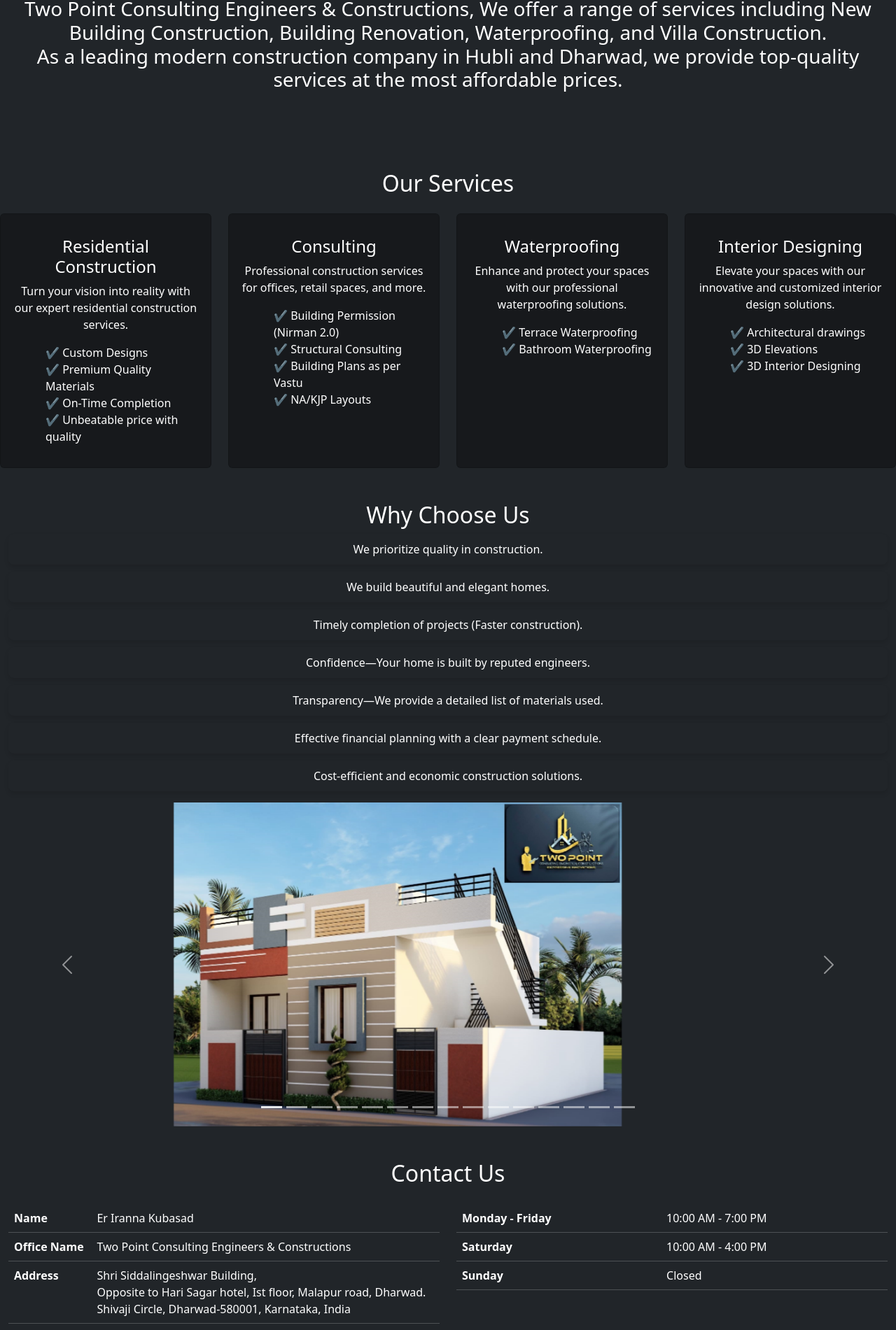
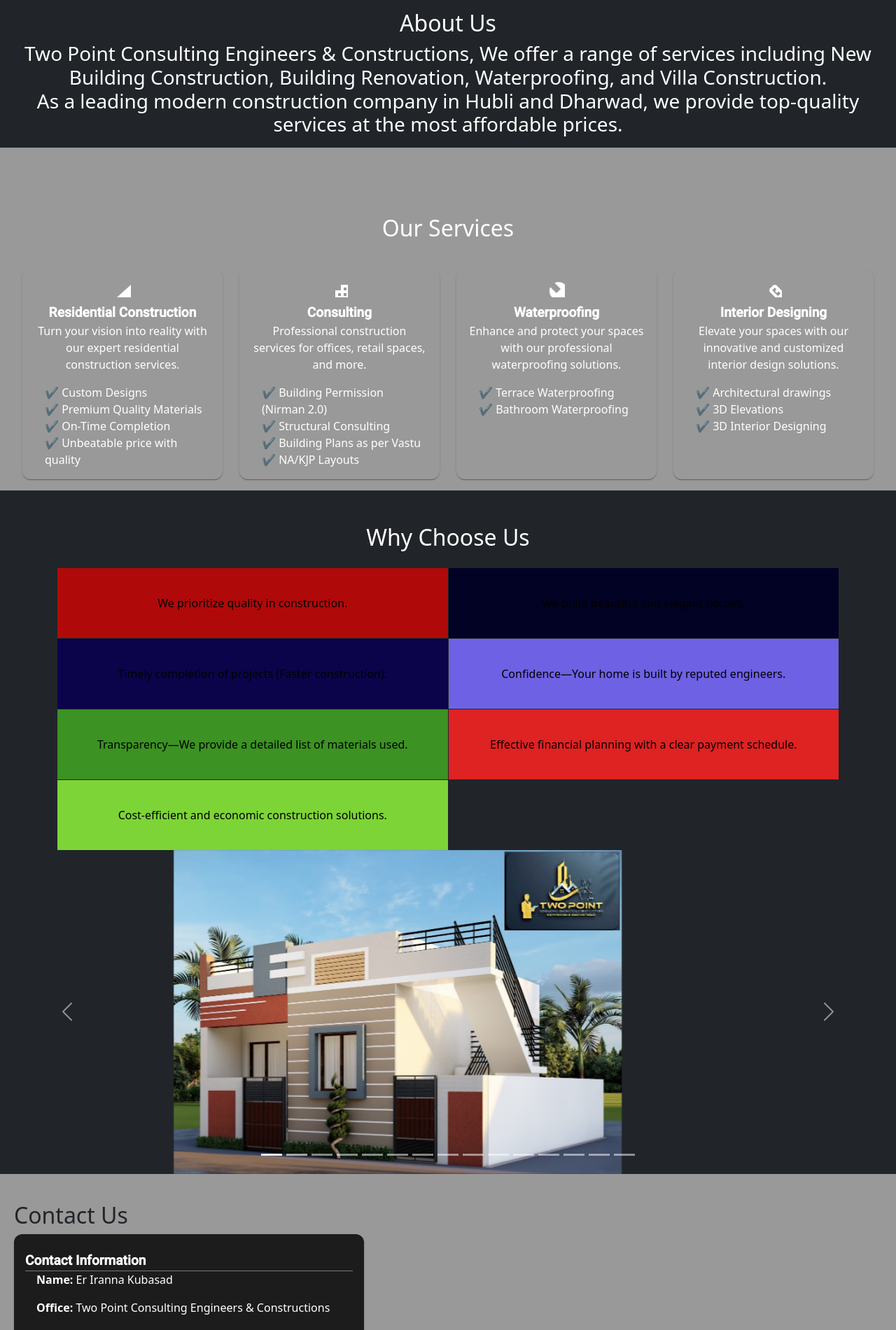
Before and after one commit to anupsharp/TPCSC, an Angular app: page / in a window 1280 px wide. Shown: the part 844-2745 px from the top of the page at 70% size. Built offline with nearby package versions, Linux system fonts and the light colour scheme.

Commit message:
updated with angular material

```diff
--- a/src/app/app.component.css
+++ b/src/app/app.component.css
@@ -74,3 +74,88 @@
     text-align: center;
     font-size: 24px;
   }
+
+  .footer-container {
+  background-color: rgba(0, 0, 0, 0.821);
+  color: rgb(221, 17, 99);
+  padding: 20px;
+  text-align: center;
+}
+
+.footer-content {
+  display: flex;
+  flex-direction: column;
+  align-items: center;
+}
+.footer-links {
+  display: flex;
+  flex-direction: row;
+  justify-content: center;
+  gap: 20px;
+  padding: 10px;
+}
+
+a[mat-list-item] {
+  color: rgb(7, 5, 62);
+  display: flex;
+  align-items: center;
+  gap: 6px;
+  text-decoration: none;
+  padding: 8px 12px;
+  border-radius: 6px;
+  transition: background-color 0.2s ease;
+}
+
+a[mat-list-item]:hover {
+  background-color: rgba(255, 255, 255, 0.1);
+}
+
+.footer-icon {
+  font-size: 1.2rem;
+}
+
+.contact-wrapper {
+  display: flex;
+  justify-content: space-between;
+  flex-direction: row;
+}
+
+.contact-card {
+  background-color: #1c1c1c;
+  color: white;
+  width: 100%;
+  max-width: 500px;
+  padding: 16px;
+}
+
+.card-grid {
+  display: grid;
+  grid-template-columns: repeat(auto-fit, minmax(250px, 1fr));
+  gap: 1.5rem;
+  padding: 1rem 2rem;
+  color: white;
+}
+
+.service-card {
+  background-color: transparent;
+  color: white;
+  height: 100%;
+}
+
+.service-icon {
+  font-size: 48px;
+  margin: auto;
+  display: block;
+  color: white;
+}
+
+mat-card-title {
+  font-size: 1.2rem;
+  font-weight: bold;
+  margin-top: 0.5rem;
+}
+
+ul {
+  padding-left: 1rem;
+  list-style: none;
+}
--- a/src/app/app.component.html
+++ b/src/app/app.component.html
@@ -1,40 +1,11 @@
 <!-- Navbar -->
-<nav class="navbar navbar-expand-lg fixed-top navbar-dark bg-dark text-white">
-  <div class="container-fluid">
-    <a class="navbar-brand pl-5" href="#" title="Two Point Consulting Engineers & Constructions">
-      Two Point Consulting<br>Engineers & Constructions
-    </a>
-    <button class="navbar-toggler" type="button" data-bs-toggle="collapse" data-bs-target="#navbarNav"
-      aria-controls="navbarNav" aria-expanded="false" aria-label="Toggle navigation">
-      <span class="navbar-toggler-icon"></span>
-    </button>
-    <div class="collapse navbar-collapse" id="navbarNav">
-      <ul class="navbar-nav ms-auto">
-        <li class="nav-item">
-          download our broucher <br>
-          <a href="/assets/CATALOGUETPCEC.pdf" download="CATALOGUETPCEC.pdf">
-            here
-          </a>
-        </li>
-        <li class="nav-item">
-          <a class="nav-link d-flex align-items-center" href="tel:+9482539477">
-            <img src="/assets/smartphone-svgrepo-com.svg" width="40px" height="30px" alt="" class="me-2">
-            9482539477
-          </a>
-        </li>
-        <li class="nav-item">
-          <a class="nav-link" href="#about">About</a>
-        </li>
-        <li class="nav-item">
-          <a class="nav-link" href="#services">Services</a>
-        </li>
-        <li class="nav-item">
-          <a class="nav-link" href="#contact">Contact</a>
-        </li>
-      </ul>
-    </div>
-  </div>
-</nav>
+<mat-toolbar color="primary" class="mat-elevation-z4">
+  <span class="pl-3">Two Point Consulting Engineers & Constructions</span>
+  <span class="spacer"></span>
+  <a mat-button routerLink="#about">About</a>
+  <a mat-button routerLink="#services">Services</a>
+  <a mat-button routerLink="#contact">Contact</a>
+</mat-toolbar>
 
 <!-- About Image Section -->
 <section id="aboutImage" class="mt-5">
@@ -97,87 +68,45 @@
 
 <!-- Services Section -->
 
-<section id="services" class="text-white pt-5 bg-dark" style="background-color: rgba(0, 0, 0, 0.4);">
+<section id="services" style="background-color: rgba(0, 0, 0, 0.4); padding-top: 3rem;" class="text-white">
   <h2 class="text-center pb-3 pt-5">Our Services</h2>
-  <div class="row g-4">
-    <div class="col-md-3">
-      <div class="card h-100 text-center p-3 bg-transparent text-white">
-        <i class="bi bi-house-door display-1"></i>
-        <h4 class="mt-3">Residential Construction</h4>
-        <p>Turn your vision into reality with our expert residential construction services.
-        </p>
-        <ul class="list-unstyled text-start ms-5">
-          <li>✔️ Custom Designs</li>
-          <li>✔️ Premium Quality Materials</li>
-          <li>✔️ On-Time Completion</li>
-          <li>✔️ Unbeatable price with quality</li>
+  <div class="card-grid">
+    <mat-card *ngFor="let service of services" class="service-card mat-elevation-z4">
+      <mat-card-header class="justify-content-center">
+        <mat-icon class="service-icon">{{ service.icon }}</mat-icon>
+      </mat-card-header>
+      <mat-card-title class="text-center">{{ service.title }}</mat-card-title>
+      <mat-card-content>
+        <p class="text-center">{{ service.description }}</p>
+        <ul>
+          <li *ngFor="let point of service.points">✔️ {{ point }}</li>
         </ul>
-      </div>
-    </div>
-    <div class="col-md-3">
-      <div class="card h-100 text-center p-3 bg-transparent text-white">
-        <i class="bi bi-building display-1"></i>
-        <h4 class="mt-3">Consulting</h4>
-        <p>Professional construction services for offices, retail spaces, and more.</p>
-        <ul class="list-unstyled text-start ms-5">
-          <li>✔️ Building Permission (Nirman 2.0)</li>
-          <li>✔️ Structural Consulting</li>
-          <li>✔️ Building Plans as per Vastu</li>
-          <li>✔️ NA/KJP Layouts</li>
-        </ul>
-      </div>
-    </div>
-
-    <div class="col-md-3">
-      <div class="card h-100 text-center p-3 bg-transparent text-white">
-        <i class="bi bi-tools display-1"></i>
-        <h4 class="mt-3">Waterproofing</h4>
-        <p>Enhance and protect your spaces with our professional waterproofing solutions.</p>
-        <ul class="list-unstyled text-start ms-5">
-          <li>✔️ Terrace Waterproofing</li>
-          <li>✔️ Bathroom Waterproofing</li>
-        </ul>
-      </div>
-    </div>
-    <div class="col-md-3">
-      <div class="card h-100 text-center p-3 bg-transparent text-white">
-        <i class="bi bi-tools display-1"></i>
-        <h4 class="mt-3">Interior Designing</h4>
-        <p>Elevate your spaces with our innovative and customized interior design solutions.</p>
-        <ul class="list-unstyled text-start ms-5">
-          <li>✔️ Architectural drawings</li>
-          <li>✔️ 3D Elevations</li>
-          <li>✔️ 3D Interior Designing</li>
-        </ul>
-      </div>
-    </div>
+      </mat-card-content>
+    </mat-card>
   </div>
 </section>
 
 <!-- why us section -->
-<section id="Why us" class="section-padding pt-5 bg-dark" style="background-color: rgba(0, 0, 0, 0.4);">
-  <div class="container-fluid text-white text-center">
-    <div class="row g-4 justify-content-center">
-      <div class="col-md-12">
-        <h2 class="text-center">Why Choose Us</h2>
-        <ul class="list-unstyled highlight-list">
-          <li>We prioritize quality in construction.</li>
-          <li>We build beautiful and elegant homes.</li>
-          <li>Timely completion of projects (Faster construction).</li>
-          <li>Confidence—Your home is built by reputed engineers.</li>
-          <li>Transparency—We provide a detailed list of materials used.</li>
-          <li>Effective financial planning with a clear payment schedule.</li>
-          <li>Cost-efficient and economic construction solutions.</li>
-        </ul>
-      </div>
-    </div>
+<section id="why-us" class="section-padding pt-5 bg-dark text-white">
+  <div class="container">
+    <h2 class="text-center mb-4">Why Choose Us</h2>
+    <mat-grid-list cols="4" rowHeight="100px" >
+      <mat-grid-tile *ngFor="let tile of whyUsPoints"
+                     [colspan]="tile.cols"
+                     [rowspan]="tile.rows"
+                     [style.background]="tile.color"
+                     style="padding: 10px; color: black; font-weight: 500;">
+        {{ tile.text }}
+      </mat-grid-tile>
+</mat-grid-list>
   </div>
 </section>
+
 
 <section class="bg-dark">
   <div id="carouselExampleIndicators" class="carousel slide" data-bs-ride="carousel">
     <!-- Indicators -->
-    <div class="carousel-indicators">
+  <div class="carousel-indicators">
       <button type="button" data-bs-target="#carouselExampleIndicators" data-bs-slide-to="0" class="active"
         aria-current="true" aria-label="Slide 1"></button>
       <button type="button" data-bs-target="#carouselExampleIndicators" data-bs-slide-to="1"
@@ -211,7 +140,7 @@
     </div>
 
     <!-- Slides -->
-    <div class="d-flex justify-content-center align-items-center vh-50 ">
+     <div class="d-flex justify-content-center align-items-center vh-50 ">
       <div class="carousel-inner">
         <div class="carousel-item active">
           <img class="d-block w-50  mx-auto" src="/assets/carousalimgaes/1.jpg" alt="Slide 1">
@@ -262,7 +191,7 @@
 
 
       <!-- Controls -->
-      <a class="carousel-control-prev" href="#carouselExampleIndicators" role="button" data-bs-slide="prev">
+ <a class="carousel-control-prev" href="#carouselExampleIndicators" role="button" data-bs-slide="prev">
         <span class="carousel-control-prev-icon" aria-hidden="true"></span>
         <span class="sr-only">Previous</span>
       </a>
@@ -271,106 +200,79 @@
         <span class="sr-only">Next</span>
       </a>
     </div>
+ </div>
+</section>
+
+<!-- Contact Section -->
+
+<section id="contact" style="background-color: rgba(0, 0, 0, 0.4); padding: 40px 20px;">
+  <div class="contact-container">
+    <h2 class="section-title">Contact Us</h2>
+    <div class="contact-grid">
+      <!-- Left Card: Contact Info -->
+      <mat-card class="contact-card mat-elevation-z4">
+        <mat-card-title>Contact Information</mat-card-title>
+        <mat-divider></mat-divider>
+        <mat-card-content>
+          <p><strong>Name:</strong> Er Iranna Kubasad</p>
+          <p><strong>Office:</strong> Two Point Consulting Engineers & Constructions</p>
+          <p><strong>Address:</strong><br>
+            Shri Siddalingeshwar Building,<br>
+            Opposite to Hari Sagar hotel, Ist floor, Malapur road,<br>
+            Shivaji Circle, Dharwad-580001, Karnataka, India
+          </p>
+        </mat-card-content>
+      </mat-card>
+
+      <!-- Right Card: Working Hours -->
+      <mat-card class="contact-card mat-elevation-z4">
+        <mat-card-title>Working Hours</mat-card-title>
+        <mat-divider></mat-divider>
+        <mat-card-content>
+          <p><strong>Monday - Friday:</strong> 10:00 AM - 7:00 PM</p>
+          <p><strong>Saturday:</strong> 10:00 AM - 4:00 PM</p>
+          <p><strong>Sunday:</strong> Closed</p>
+        </mat-card-content>
+      </mat-card>
+    </div>
   </div>
 </section>
 
-
-<!-- Contact Section -->
-
-<section id="contact" class="section-padding pt-5 bg-dark" style="background-color: rgba(0, 0, 0, 0.4);">
-  <div class="container-fluid text-white">
-    <h2 class="text-center mb-4">Contact Us</h2>
-    <div class="row">
-
-      <div class="col-md-6 d-flex flex-column justify-content-center">
-        <!-- <h4 class="mb-3">Our Address</h4> -->
-        <table class="table table-dark">
-          <tbody>
-            <tr>
-              <th scope="row">Name</th>
-              <td>Er Iranna Kubasad</td>
-            </tr>
-            <tr>
-              <th scope="row">Office Name</th>
-              <td>Two Point Consulting Engineers & Constructions</td>
-            </tr>
-            <tr>
-              <th scope="row">Address</th>
-              <td>
-                Shri Siddalingeshwar Building,<br>
-                Opposite to Hari Sagar hotel, Ist floor, Malapur road, Dharwad.<br>
-                Shivaji Circle, Dharwad-580001, Karnataka, India
-              </td>
-            </tr>
-            <tr>
-              <th scope="row">Phone</th>
-              <td><a href="tel:9482 539477">(91) 9482 539477</a></td>
-            </tr>
-            <tr>
-              <th scope="row">Email</th>
-              <td><a href="mailto:tpcec.info@gmail.com?subject=Inquiry&body=Hello, I would like to know more about your services.">tpcec.info&#64;gmail.com</a></td>
-            </tr>
-          </tbody>
-        </table>
-
-        <!-- <h4 class="mt-4">Working Hours</h4> -->
-
-      </div>
-
-
-      <!-- Right Column: Address Details -->
-
-      <div class="col-md-6">
-        <table class="table table-dark">
-          <tbody>
-            <tr>
-              <th scope="row">Monday - Friday</th>
-              <td>10:00 AM - 7:00 PM</td>
-            </tr>
-            <tr>
-              <th scope="row">Saturday</th>
-              <td>10:00 AM - 4:00 PM</td>
-            </tr>
-            <tr>
-              <th scope="row">Sunday</th>
-              <td>Closed</td>
-            </tr>
-          </tbody>
-        </table>
-      </div>
-
-    </div>
-  </div>
-</section>
 <app-floating-popup></app-floating-popup>
 
 <!-- Footer -->
-<footer class="text-center text-white py-3 bg-dark" style="background-color: rgba(0, 0, 0, 0.4);">
-  <div class="container">
-    <p>&copy; 2024 All rights reserved.</p>
-    <div class="mt-3">
-      <!-- Social Media Links -->
-      <a href="https://www.instagram.com/yourpage" target="_blank" class="text-white mx-2">
-        <fa-icon [icon]="faInstagram"></fa-icon>
+<footer class="footer-container">
+  <div class="footer-content">
+    <!-- Angular Material Nav List with Flexbox -->
+    <mat-nav-list class="footer-links">
+      <a mat-list-item href="https://www.instagram.com/yourpage" target="_blank">
+        <fa-icon [icon]="faInstagram" class="footer-icon"></fa-icon>
       </a>
-      <a href="https://www.facebook.com/yourpage" target="_blank" class="text-white mx-2">
-        <fa-icon [icon]="faFacebook"></fa-icon>
+
+      <a mat-list-item href="https://www.facebook.com/yourpage" target="_blank">
+        <fa-icon [icon]="faFacebook" class="footer-icon"></fa-icon>
       </a>
-      <a href="https://wa.me/yourwhatsappnumber" target="_blank" class="text-white mx-2">
-        <fa-icon [icon]="faWhatsapp"></fa-icon>
+
+      <a mat-list-item href="https://wa.me/yourwhatsappnumber" target="_blank">
+        <fa-icon [icon]="faWhatsapp" class="footer-icon"></fa-icon>
       </a>
-      <a href="https://www.youtube.com/yourchannel" target="_blank" class="text-white mx-2">
-        <fa-icon [icon]="faYoutube"></fa-icon>
+
+      <a mat-list-item href="https://www.youtube.com/yourchannel" target="_blank">
+        <fa-icon [icon]="faYoutube" class="footer-icon"></fa-icon>
       </a>
-      <a href="https://www.linkedin.com/in/yourprofile" target="_blank" class="text-white mx-2">
-        <fa-icon [icon]="faLinkedin"></fa-icon>
+
+      <a mat-list-item href="https://www.linkedin.com/in/yourprofile" target="_blank">
+        <fa-icon [icon]="faLinkedin" class="footer-icon"></fa-icon>
       </a>
-      <a href="https://maps.app.goo.gl/okeU7D84UYfwDTBz5" target="_blank" class="text-white mx-2">
-        <fa-icon [icon]="faMapMarkerAlt"></fa-icon>
+
+      <a mat-list-item href="https://maps.app.goo.gl/okeU7D84UYfwDTBz5" target="_blank">
+        <fa-icon [icon]="faMapMarkerAlt" class="footer-icon"></fa-icon>
       </a>
-      <a href="https://www.indiamart.com/yourpage" target="_blank" class="text-white mx-2">
-        <fa-icon [icon]="faStore"></fa-icon>
+
+      <a mat-list-item href="https://www.indiamart.com/yourpage" target="_blank">
+        <fa-icon [icon]="faStore" class="footer-icon"></fa-icon>
       </a>
-    </div>
+    </mat-nav-list>
   </div>
+   <p>&copy; 2024 All rights reserved.</p>
 </footer>
--- a/src/app/app.component.ts
+++ b/src/app/app.component.ts
@@ -4,10 +4,25 @@
 import { faInstagram, faFacebook, faWhatsapp, faYoutube, faLinkedin } from '@fortawesome/free-brands-svg-icons';
 import { faMapMarkerAlt, faStore } from '@fortawesome/free-solid-svg-icons';
 import { FloatingPopupComponent } from '../app/floating-popup/floating-popup.component'
+import {MatToolbarModule} from  '@angular/material/toolbar'
+import {MatButtonModule} from '@angular/material/button'
+import {MatIconModule}  from  '@angular/material/icon'
+import { MatTableModule } from "@angular/material/table"
+import {MatCardModule} from '@angular/material/card'
+import { CommonModule } from '@angular/common';
+import { SERVICES_DATA } from './service-data';
+import { WhyUsPart } from './whyuspart';
+import {MatGridListModule} from '@angular/material/grid-list';
+import{MatListModule} from "@angular/material/list"
 
 @Component({
   selector: 'app-root',
-  imports: [FontAwesomeModule,FloatingPopupComponent],
+  imports: [FontAwesomeModule,FloatingPopupComponent,MatToolbarModule,MatButtonModule,MatCardModule,
+    MatIconModule,
+    MatTableModule,
+  CommonModule,
+MatGridListModule,
+MatListModule],
   templateUrl: './app.component.html',
   styleUrl: './app.component.css'
 })
@@ -20,4 +35,6 @@
   faLinkedin = faLinkedin;
   faMapMarkerAlt = faMapMarkerAlt;
   faStore = faStore;
+  services = SERVICES_DATA;
+  whyUsPoints = WhyUsPart;
 }
--- /dev/null
+++ b/src/app/service-data.ts
@@ -0,0 +1,42 @@
+export interface ServiceData {
+    icon: string;
+  title: string;
+  description: string;
+  points: string[];
+}
+export const SERVICES_DATA: ServiceData[] = [
+  {
+    icon: 'home',
+    title: 'Residential Construction',
+    description: 'Turn your vision into reality with our expert residential construction services.',
+    points: [
+      'Custom Designs',
+      'Premium Quality Materials',
+      'On-Time Completion',
+      'Unbeatable price with quality',
+    ],
+  },
+  {
+    icon: 'apartment',
+    title: 'Consulting',
+    description: 'Professional construction services for offices, retail spaces, and more.',
+    points: [
+      'Building Permission (Nirman 2.0)',
+      'Structural Consulting',
+      'Building Plans as per Vastu',
+      'NA/KJP Layouts',
+    ],
+  },
+  {
+    icon: 'build',
+    title: 'Waterproofing',
+    description: 'Enhance and protect your spaces with our professional waterproofing solutions.',
+    points: ['Terrace Waterproofing', 'Bathroom Waterproofing'],
+  },
+  {
+    icon: 'design_services',
+    title: 'Interior Designing',
+    description: 'Elevate your spaces with our innovative and customized interior design solutions.',
+    points: ['Architectural drawings', '3D Elevations', '3D Interior Designing'],
+  },
+];
--- /dev/null
+++ b/src/app/whyuspart.ts
@@ -0,0 +1,51 @@
+export interface Whyuspart {
+    text: string;
+    cols:number;
+    rows:number;
+    color:string;
+}
+
+export const WhyUsPart: Whyuspart[] =[
+  {
+    text: 'We prioritize quality in construction.',
+    cols: 2,
+    rows: 1,
+    color: '#e10000bf'
+  },
+  {
+    text: 'We build beautiful and elegant homes.',
+    cols: 2,
+    rows: 1,
+    color: '#020225ff'
+  },
+  {
+    text: 'Timely completion of projects (Faster construction).',
+    cols: 2,
+    rows: 1,
+    color: '#0b044aff'
+  },
+  {
+    text: 'Confidence—Your home is built by reputed engineers.',
+    cols: 2,
+    rows: 1,
+    color: '#6e61e3ff'
+  },
+  {
+    text: 'Transparency—We provide a detailed list of materials used.',
+    cols: 2,
+    rows: 1,
+    color: '#3c9222ff'
+  },
+  {
+    text: 'Effective financial planning with a clear payment schedule.',
+    cols: 2,
+    rows: 1,
+    color: '#df2222ff'
+  },
+  {
+    text: 'Cost-efficient and economic construction solutions.',
+    cols: 2,
+    rows: 1,
+    color: '#7dd436ff'
+  }
+]
```
